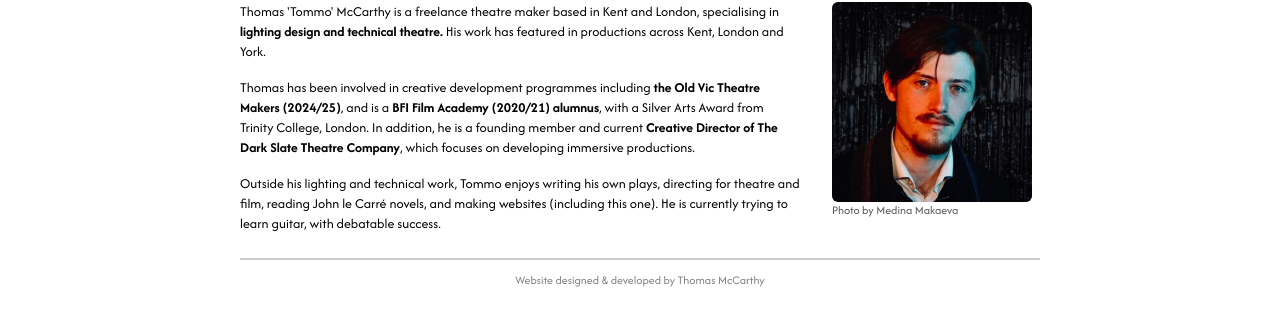
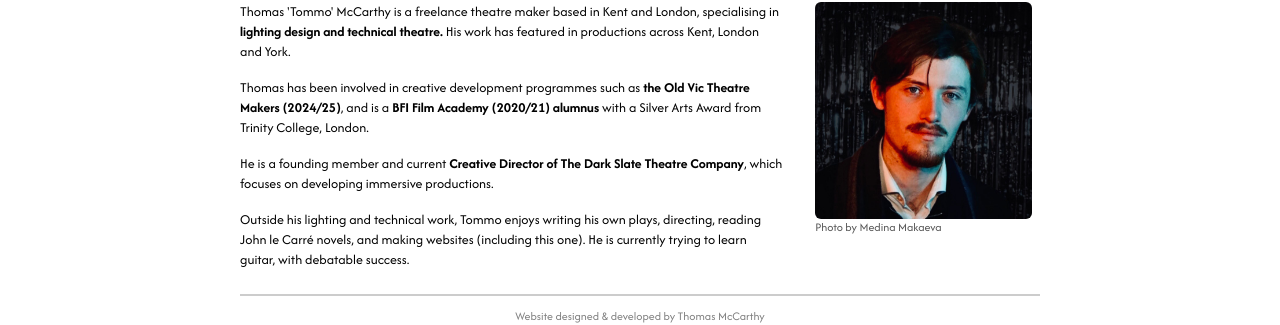
Before and after one commit to thomasjmmccarthy/theatre-portfolio, a React (Vite) app: page /about in a window 1280 px wide. Shown: the part 428-753 px from the top of the page. Built offline with nearby package versions, Linux system fonts and the light colour scheme.

Commit message:
updated text

```diff
--- a/src/data/experience.json
+++ b/src/data/experience.json
@@ -41,8 +41,8 @@
     "end": "08-2025",
     "responsibilities": [
       "Managed and maintained light, sound, stage and video facilities at the society's black-box theatre.",
-      "Worked with designers for get-ins, programming, get-outs.",
-      "Provided training for designers in ETC Eos and QLab",
+      "Worked with designers for get-ins, programming, and get-outs.",
+      "Provided training for designers in ETC Eos and QLab.",
       "Oversaw and conducted rigging, patching, and troubleshooting of issues when required."
     ],
     "activities": [
--- a/src/tabs/about/AboutTab.jsx
+++ b/src/tabs/about/AboutTab.jsx
@@ -9,12 +9,14 @@ export function AboutTab() {
           in <b>lighting design and technical theatre.</b> His work has featured in productions across Kent, London and York.
         </p>
         <p>
-          Thomas has been involved in creative development programmes including <b>the Old Vic Theatre Makers
-          (2024/25)</b>, and is a <b>BFI Film Academy (2020/21) alumnus</b>, with a Silver Arts Award from Trinity College, London. In addition, he is
-          a founding member and current <b>Creative Director of The Dark Slate Theatre Company</b>, which focuses on developing immersive productions.
+          Thomas has been involved in creative development programmes such as <b>the Old Vic Theatre Makers
+          (2024/25)</b>, and is a <b>BFI Film Academy (2020/21) alumnus</b> with a Silver Arts Award from Trinity College, London.
         </p>
         <p>
-          Outside his lighting and technical work, Tommo enjoys writing his own plays, directing for theatre and film, reading John le Carré novels,
+          He is a founding member and current <b>Creative Director of The Dark Slate Theatre Company</b>, which focuses on developing immersive productions.
+        </p>
+        <p>
+          Outside his lighting and technical work, Tommo enjoys writing his own plays, directing, reading John le Carré novels,
           and making websites (including this one). He is currently trying to learn guitar, with debatable success.
         </p>
       </div>
```
